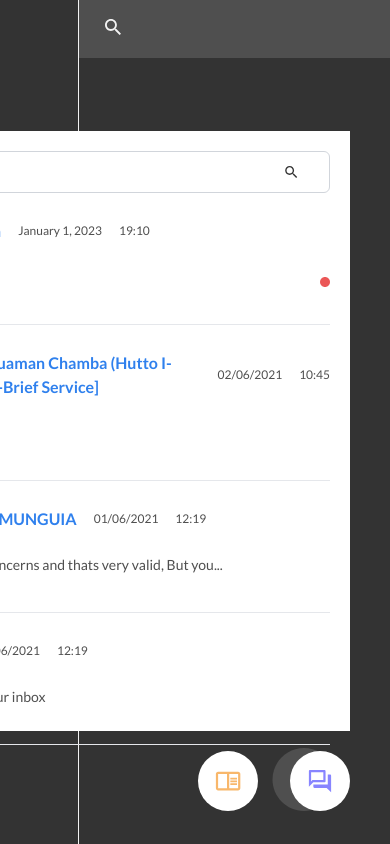
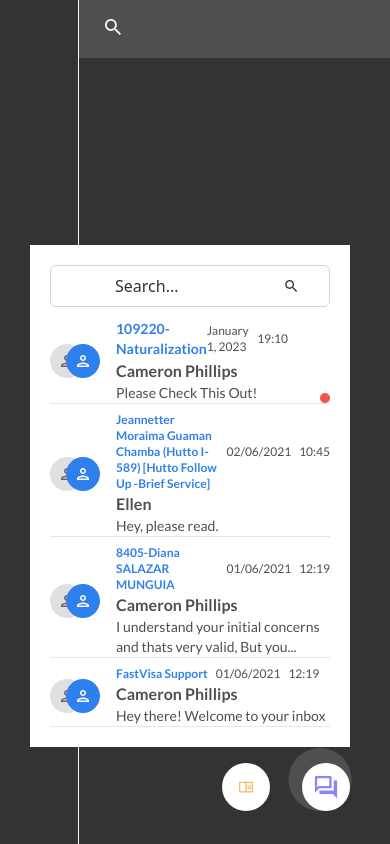
Before and after one commit to OngkyRinaldo/Simpul-Tech-Skill-Challenge, a React (Vite) app: page /inbox in a window 390 px wide. Both pictures are taken after a click on the button 320 px from the left and 781 px from the top of the page. Built offline with nearby package versions, Linux system fonts and the light colour scheme.

Commit message:
update responsive design

```diff
--- a/src/App.jsx
+++ b/src/App.jsx
@@ -4,7 +4,7 @@ import Inbox from './pages/Inbox';
 
 function App() {
     return (
-        <main className='h-screen w-screen  bg-main'>
+        <main className='h-screen w-screen bg-main 3xl:h-screen 3xl:w-screen  '>
             <Routes>
                 <Route path='/' element={<Index />} />
                 <Route path='/inbox' element={<Inbox />} />
--- a/src/components/Modal.jsx
+++ b/src/components/Modal.jsx
@@ -5,8 +5,8 @@ import { selectAllMessages } from '../feature/inboxSlice';
 const Modal = () => {
     const messages = useSelector(selectAllMessages);
     return (
-        <div className='absolute bottom-20 right-0'>
-            <div className='w-[600px] h-[600px] 3xl:w-modalWidth 3xl:h-modalHeight bg-white  p-5'>
+        <div className='absolute  bottom-16 sm:bottom-40 3xl:bottom-20 right-0'>
+            <div className='w-80 h-fit lg:w-[600px] lg:h-[600px] 3xl:w-modalWidth 3xl:h-modalHeight bg-white  p-5'>
                 <SearchModal />
 
                 {/* <div className='w-full flex justify-center items-center mt-28 3xl:mt-64'>
@@ -110,10 +110,10 @@ const Modal = () => {
                     return (
                         <>
                             <div
-                                className=' mt-[26px] flex justify-start items-center gap-x-8'
+                                className='mt-3 gap-x-8 3xl:mt-[26px] flex justify-start items-center 3xl:gap-x-8'
                                 key={message.id}
                             >
-                                <div className='flex justify-between items-center relative  '>
+                                <div className='flex justify-between items-center sm:gap-x-2 relative  '>
                                     <div className='w-[34px] h-[34px] bg-primary-LavenderPinocchio flex justify-center items-center rounded-full  '>
                                         <svg
                                             xmlns='http://www.w3.org/2000/svg'
@@ -149,8 +149,8 @@ const Modal = () => {
                                     </div>
                                 </div>
                                 <div className=' font-Lato'>
-                                    <div className='flex items-center gap-x-[17px]'>
-                                        <p className='text-md font-bold text-primary-blue cursor-pointer'>
+                                    <div className='flex items-center sm:gap-x-2 3xl:gap-x-[17px]'>
+                                        <p className='text-sm 3xl:text-md font-bold text-primary-blue cursor-pointer'>
                                             {message.title}
                                         </p>
                                         <p className='text-xs text-primary-live'>
@@ -184,15 +184,15 @@ const Modal = () => {
                                 </div>
                             </div>
 
-                            <hr className='text-primary-BattleshipGrey mt-[37px]' />
+                            <hr className='text-primary-BattleshipGrey sm:mt-2 3xl:mt-[37px]' />
                         </>
                     );
                 })}
-                {messages.slice(1, messages.length).map((message) => {
+                {messages.slice(1, 4).map((message) => {
                     return (
                         <>
                             <div
-                                className='mt-[26px] flex justify-start items-center gap-x-8'
+                                className='mt-2 3xl:mt-[23px] flex justify-start items-center gap-x-8'
                                 key={message.id}
                             >
                                 <div className='flex justify-center items-center relative '>
@@ -231,8 +231,8 @@ const Modal = () => {
                                     </div>
                                 </div>
                                 <div className=' font-Lato'>
-                                    <div className='flex items-center gap-x-[17px]'>
-                                        <p className='text-md font-bold text-primary-blue'>
+                                    <div className='flex items-center gap-x-2'>
+                                        <p className='text-xs sm:text-sm 3xl:text-md font-bold text-primary-blue'>
                                             {message.title}
                                         </p>
                                         <p className='text-xs text-primary-live'>
@@ -250,7 +250,7 @@ const Modal = () => {
                                     </p>
                                 </div>
                             </div>
-                            <hr className='text-primary-BattleshipGrey mt-[37px]' />
+                            <hr className='text-primary-BattleshipGrey sm:mt-2 3xl:mt-[37px]' />
                         </>
                     );
                 })}
--- a/src/components/button/menu/Inbox.jsx
+++ b/src/components/button/menu/Inbox.jsx
@@ -10,7 +10,7 @@ const Inbox = () => {
         <div className='flex flex-col '>
             {showButtons && (
                 <>
-                    <button className='absolute bottom-0 right-3'>
+                    <button className='absolute bottom-0  -right-1 xl:right-3'>
                         <svg
                             xmlns='http://www.w3.org/2000/svg'
                             width='68'
@@ -31,7 +31,7 @@ const Inbox = () => {
             <p className='text-[#f2f2f2] mb-4 text-center'>Inbox</p>
 
             <button
-                className={`bg-white text-indicator-Apricot w-[60px] h-[60px]  flex items-center justify-center p-[6px] rounded-full ${
+                className={`bg-white text-indicator-Apricot w-12 h-12 xl:w-[60px] xl:h-[60px]  flex items-center justify-center p-[6px] rounded-full ${
                     showButtons ? 'z-10' : 'z-0'
                 }`}
                 onClick={handleButtonClick}
--- a/src/components/button/menu/Menu.jsx
+++ b/src/components/button/menu/Menu.jsx
@@ -21,7 +21,7 @@ const Menu = () => {
             )}
 
             <button
-                className={`bg-primary-blue text-white w-16 h-16 flex items-center justify-center p-2 rounded-full ${
+                className={`bg-primary-blue text-white w-12 h-12 xl:w-16 xl:h-16 flex items-center justify-center p-2 rounded-full ${
                     showButtons ? 'mt-10' : 'mt-0'
                 }`}
                 onClick={handleButtonClick}
--- a/src/components/button/menu/Task.jsx
+++ b/src/components/button/menu/Task.jsx
@@ -2,7 +2,7 @@ const Task = () => {
     return (
         <div className='flex flex-col '>
             <p className='text-[#f2f2f2] mb-4 text-center'>Task</p>
-            <button className='bg-white text-indicator-Apricot w-[60px] h-[60px] flex items-center justify-center p-4 rounded-full '>
+            <button className='bg-white text-indicator-Apricot w-12 h-12 xl:w-[60px] xl:h-[60px] flex items-center justify-center p-4 rounded-full '>
                 <svg
                     xmlns='http://www.w3.org/2000/svg'
                     width='28'
```
